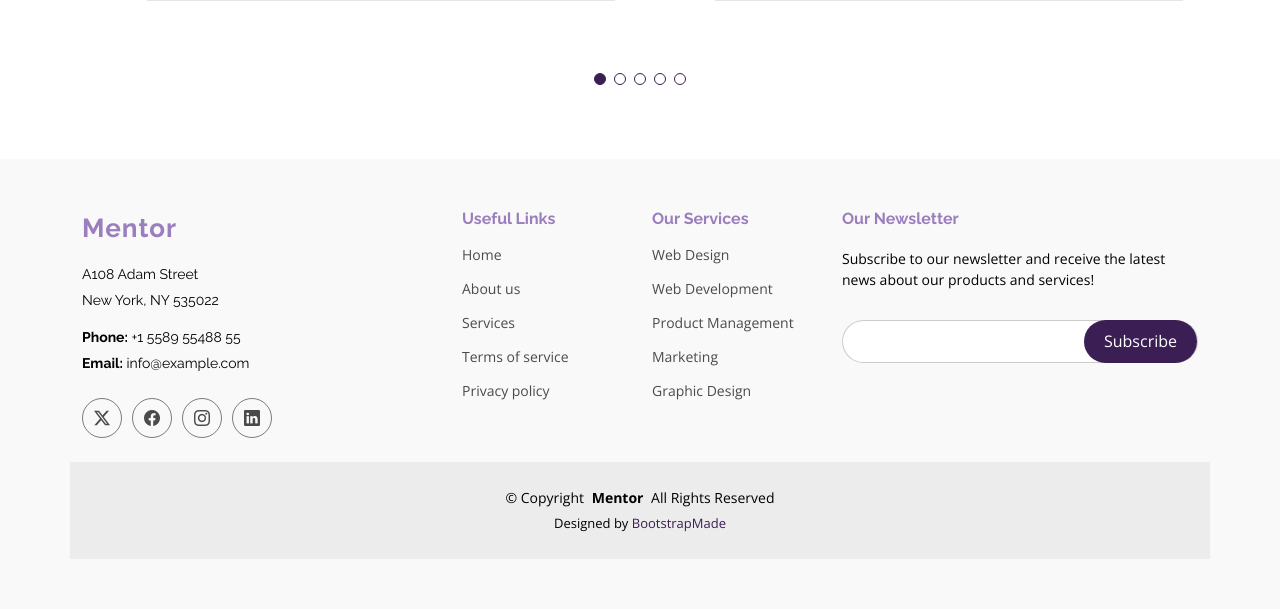
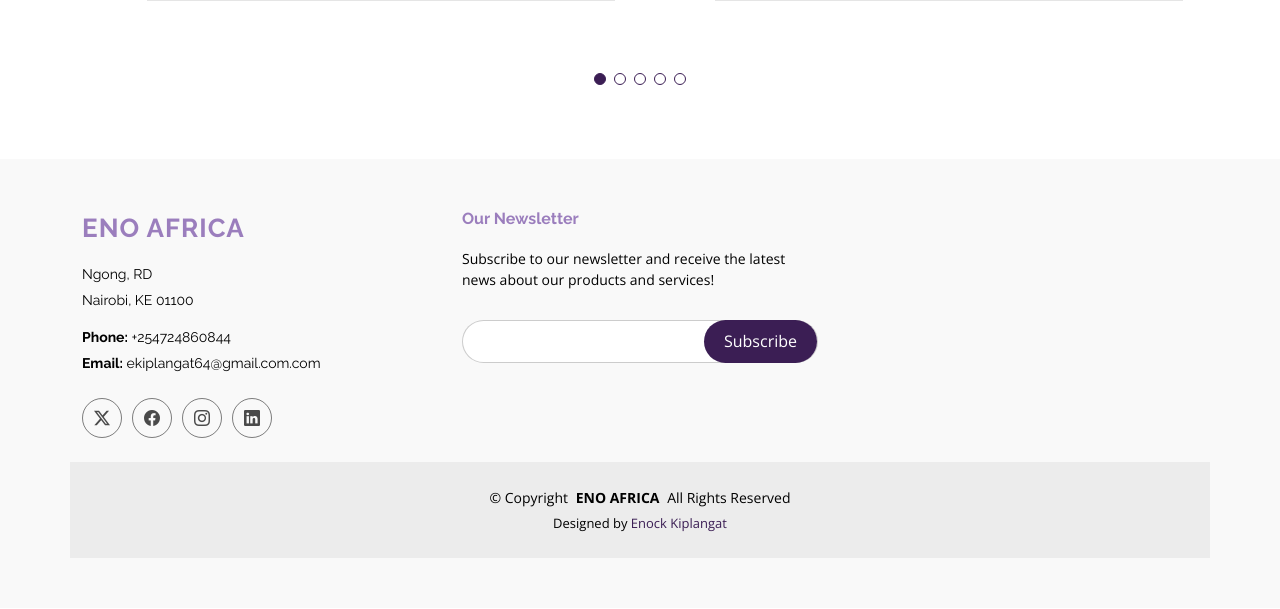
Before and after one commit to enock-sk/Emobilis_Django_CRUD, a Django app: template course/templates/about.html in a window 1280 px wide. Shown: the part 1808-2417 px from the top of the page. After the commit the page ends 2366 px from the top, so only its background shows below. Run offline with Django 3.2, Linux system fonts and the light colour scheme; the template is opened without the code that fills it, so the values that code supplies are empty; some libraries are stand-ins or nearby versions.

Commit message:
website Update

```diff
--- a/course/admin.py
+++ b/course/admin.py
@@ -1,5 +1,5 @@
 from django.contrib import admin
-from .models import Count, WhyUs, Feature, Course,Team
+from .models import Count, WhyUs, Feature, Course, Team, FooterLink
 
 # Register your models here.
 admin.site.register(Count)
@@ -7,3 +7,4 @@
 admin.site.register(Feature)
 admin.site.register(Course)
 admin.site.register(Team)
+admin.site.register(FooterLink)
--- a/course/templates/base.html
+++ b/course/templates/base.html
@@ -82,13 +82,13 @@
       <div class="row gy-4">
         <div class="col-lg-4 col-md-6 footer-about">
           <a href="/index/" class="logo d-flex align-items-center">
-            <span class="sitename">Mentor</span>
+            <span class="sitename">ENO AFRICA</span>
           </a>
           <div class="footer-contact pt-3">
-            <p>A108 Adam Street</p>
-            <p>New York, NY 535022</p>
-            <p class="mt-3"><strong>Phone:</strong> <span>+1 5589 55488 55</span></p>
-            <p><strong>Email:</strong> <span>info@example.com</span></p>
+            <p>Ngong, RD</p>
+            <p>Nairobi, KE 01100</p>
+            <p class="mt-3"><strong>Phone:</strong> <span>+254724860844</span></p>
+            <p><strong>Email:</strong> <span>ekiplangat64@gmail.com.com</span></p>
           </div>
           <div class="social-links d-flex mt-4">
             <a href=""><i class="bi bi-twitter-x"></i></a>
@@ -97,28 +97,20 @@
             <a href=""><i class="bi bi-linkedin"></i></a>
           </div>
         </div>
-
-        <div class="col-lg-2 col-md-3 footer-links">
-          <h4>Useful Links</h4>
+          {% for footerlink in footerlink %}
+               <div class="col-lg-2 col-md-3 footer-links">
+          <h4>{{ footerlink.heading}}</h4>
           <ul>
-            <li><a href="#">Home</a></li>
-            <li><a href="#">About us</a></li>
-            <li><a href="#">Services</a></li>
-            <li><a href="#">Terms of service</a></li>
-            <li><a href="#">Privacy policy</a></li>
+            <li><a href="#">{{ footerlink.link1 }}</a></li>
+            <li><a href="#">{{ footerlink.link2}}</a></li>
+            <li><a href="#">{{ footerlink.link3}}</a></li>
+            <li><a href="#">{{ footerlink.link4}}</a></li>
+            <li><a href="#">{{ footerlink.link5}}</a></li>
           </ul>
         </div>
+          {% endfor %}
 
-        <div class="col-lg-2 col-md-3 footer-links">
-          <h4>Our Services</h4>
-          <ul>
-            <li><a href="#">Web Design</a></li>
-            <li><a href="#">Web Development</a></li>
-            <li><a href="#">Product Management</a></li>
-            <li><a href="#">Marketing</a></li>
-            <li><a href="#">Graphic Design</a></li>
-          </ul>
-        </div>
+
 
         <div class="col-lg-4 col-md-12 footer-newsletter">
           <h4>Our Newsletter</h4>
@@ -135,13 +127,9 @@
     </div>
 
     <div class="container copyright text-center mt-4">
-      <p>© <span>Copyright</span> <strong class="px-1 sitename">Mentor</strong> <span>All Rights Reserved</span></p>
+      <p>&copy; <span>Copyright</span> <strong class="px-1 sitename">ENO AFRICA</strong> <span>All Rights Reserved</span></p>
       <div class="credits">
-        <!-- All the links in the footer should remain intact. -->
-        <!-- You can delete the links only if you've purchased the pro version. -->
-        <!-- Licensing information: https://bootstrapmade.com/license/ -->
-        <!-- Purchase the pro version with working PHP/AJAX contact form: [buy-url] -->
-        Designed by <a href="https://bootstrapmade.com/">BootstrapMade</a>
+        Designed by <a href="https://bootstrapmade.com/">Enock Kiplangat</a>
       </div>
     </div>
 
--- a/course/views.py
+++ b/course/views.py
@@ -1,6 +1,6 @@
 from django.shortcuts import render
 
-from course.models import Count, WhyUs, Feature, Course,Team
+from course.models import Count, WhyUs, Feature, Course, Team, FooterLink
 
 
 # Create your views here.
@@ -37,4 +37,5 @@
     feature=Feature.objects.all()
     course=Course.objects.all()
     team=Team.objects.all()
-    return render(request,'index.html',{'whyUs':whyUs,'counts':counts,'feature':feature,'course':course,'team':team})
+    footerlink = FooterLink.objects.all()
+    return render(request,'index.html',{'footerlink':footerlink,'whyUs':whyUs,'counts':counts,'feature':feature,'course':course,'team':team})
```
Also changed, not shown: course/models.py (+8 -0 lines), db.sqlite3.
